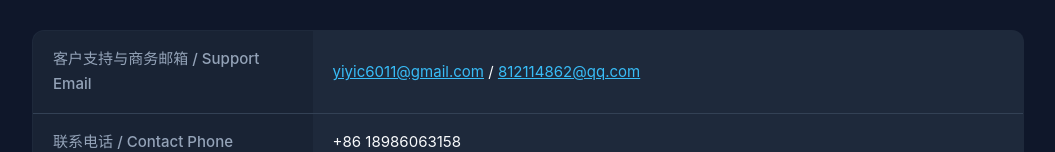
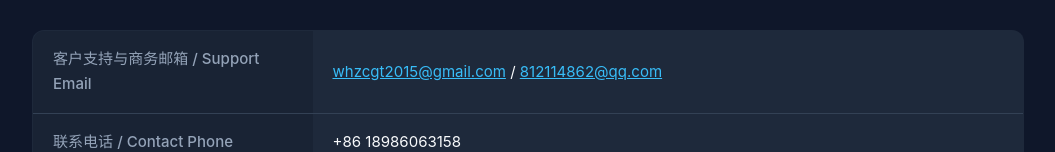
Before and after one commit to yiyic6011-afk/yiyic6011-afk.github.io, a plain HTML site: page index.html in a window 1280 px wide. Shown: the part 1942-2094 px from the top of the page, without its empty margins (112-1167 px from the left). Drawn offline with Linux system fonts and the light colour scheme.

Commit message:
Update official developer contact email to whzcgt2015@gmail.com

```diff
--- a/index.html
+++ b/index.html
@@ -270,7 +270,7 @@
         <tbody>
           <tr>
             <th>客户支持与商务邮箱 / Support Email</th>
-            <td><a href="mailto:yiyic6011@gmail.com" style="color: var(--accent);">yiyic6011@gmail.com</a> / <a href="mailto:812114862@qq.com" style="color: var(--accent);">812114862@qq.com</a></td>
+            <td><a href="mailto:whzcgt2015@gmail.com" style="color: var(--accent);">whzcgt2015@gmail.com</a> / <a href="mailto:812114862@qq.com" style="color: var(--accent);">812114862@qq.com</a></td>
           </tr>
           <tr>
             <th>联系电话 / Contact Phone</th>
```
Also changed, not shown: 1 other file.
